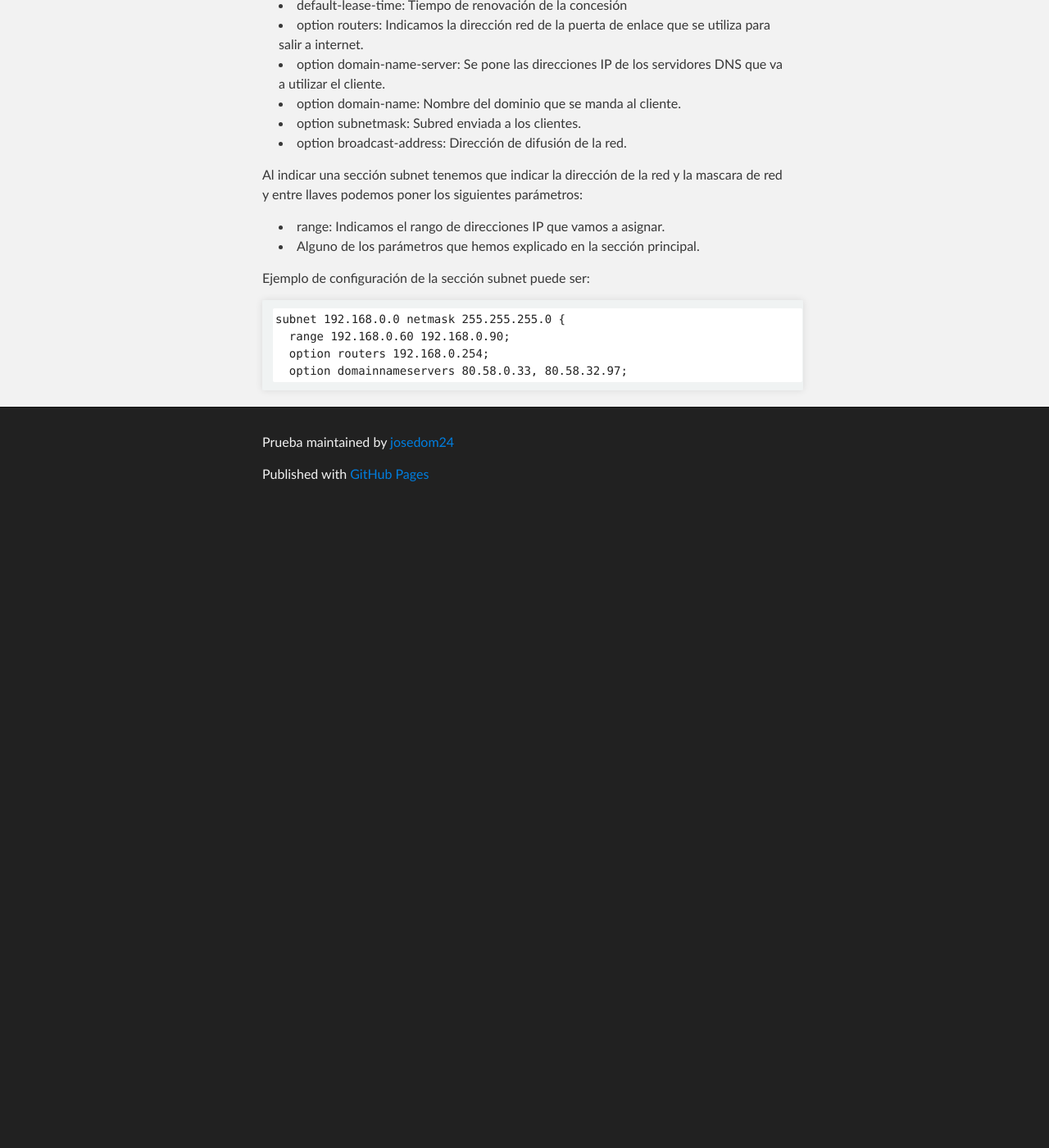
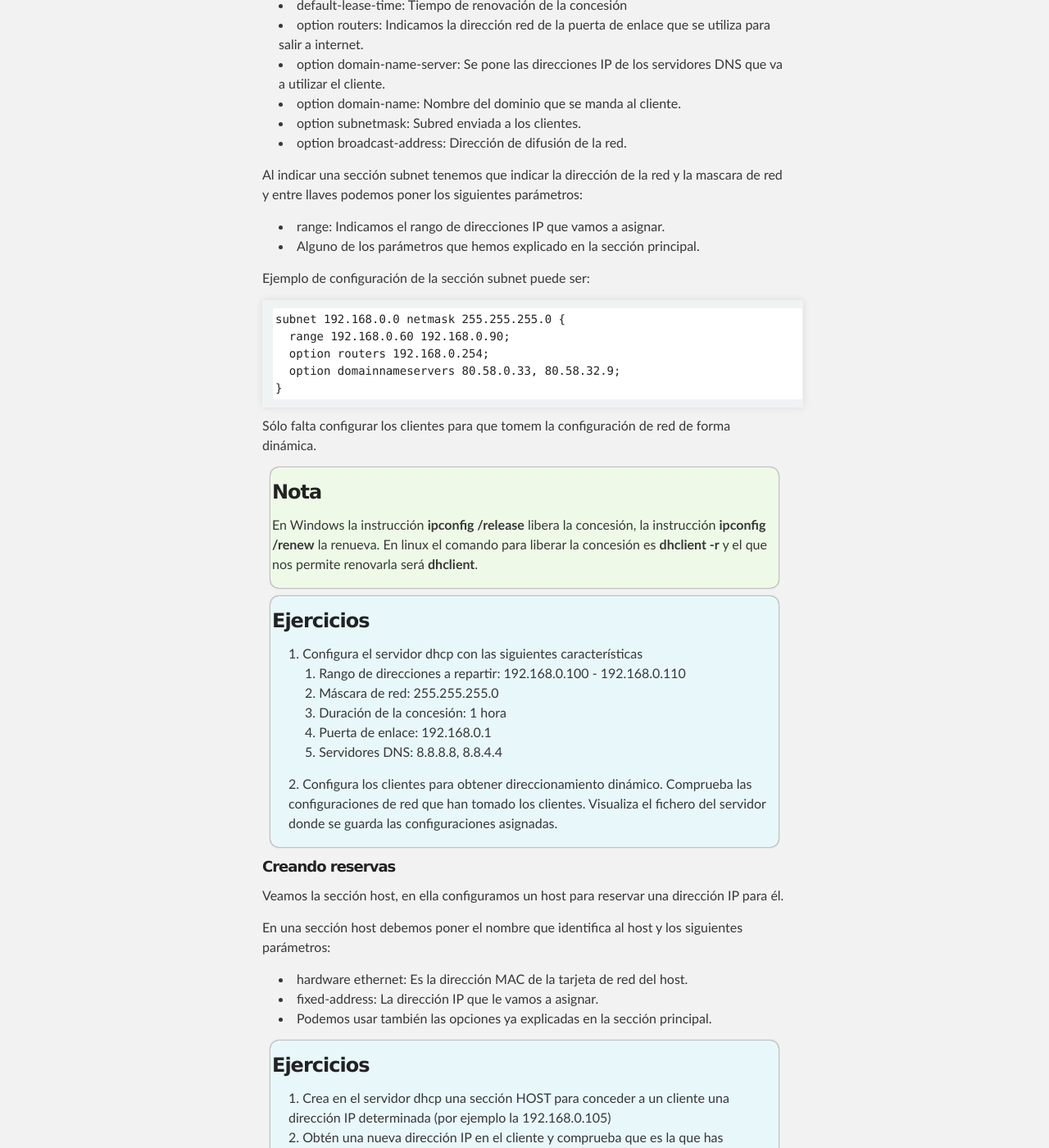
Before and after one commit to josedom24/josedom24.github.io, a Jekyll site: the page built from mod/serviciosgs/e_dhcp_1.md, in a window 1280 px wide and 1400 px high, scrolled down 1275 px. Shown: the whole window at 82% size. Built offline with Jekyll 4.4.1, drawn with Linux system fonts in a browser that asks for light colours; before the commit the page ends 1900 px from its top, so only the background shows below that; some of the changed text lies outside the part shown.

Commit message:
Update e_dhcp_1.md

```diff
--- a/mod/serviciosgs/e_dhcp_1.md
+++ b/mod/serviciosgs/e_dhcp_1.md
@@ -61,4 +61,43 @@ Ejemplo de configuración de la sección subnet puede ser:
 	subnet 192.168.0.0 netmask 255.255.255.0 {
 	  range 192.168.0.60 192.168.0.90;
 	  option routers 192.168.0.254;
-	  option domain­name­servers 80.58.0.33, 80.58.32.97;
+	  option domain­name­servers 80.58.0.33, 80.58.32.9;
+	}
+
+Sólo falta configurar los clientes para que tomem la configuración de red de forma dinámica.
+<div class='nota' markdown='1'>
+### Nota
+En Windows la instrucción **ipconfig /release** libera la concesión, la instrucción **ipconfig /renew** la renueva. En linux el comando para liberar la concesión es **dhclient -r** y el que nos permite renovarla será **dhclient**.
+</div>
+
+<div class='ejercicios' markdown='1'>
+### Ejercicios
+1. Configura el servidor dhcp con las siguientes características
+  * Rango de direcciones a repartir: 192.168.0.100 - 192.168.0.110
+  * Máscara de red: 255.255.255.0
+  * Duración de la concesión: 1 hora
+  * Puerta de enlace: 192.168.0.1
+  * Servidores DNS: 8.8.8.8, 8.8.4.4
+2. Configura los clientes para obtener direccionamiento dinámico. Comprueba las configuraciones de red que han tomado los clientes. Visualiza el fichero del servidor donde se guarda las configuraciones asignadas.
+</div>
+
+##### Creando reservas
+
+Veamos la sección host, en ella configuramos un host para reservar una dirección IP para él.
+
+En una sección host debemos poner el nombre que identifica al host y los siguientes parámetros:
+* hardware ethernet: Es la dirección MAC de la tarjeta de red del host.
+* fixed-address: La dirección IP que le vamos a asignar.
+* Podemos usar también las opciones ya explicadas en la sección principal.
+<div class='ejercicios' markdown='1'>
+### Ejercicios
+1. Crea en el servidor dhcp una sección HOST para conceder a un cliente una dirección IP determinada (por ejemplo la 192.168.0.105)
+2. Obtén una nueva dirección IP en el cliente y comprueba que es la que has asignado por medio de la sección host.
+</div>
+<div class='ejercicios' markdown='1'>
+### Realiza las siguientes comprobaciones
+Vamos a comprobar que ocurre con la configuración de los clientes en determinadas circunstacia, para ello vamos a poner un tiempo de conseción muy bajo.
+1. Los clientes toman una configuración, y a continuación apagamos el servidor dhcp. ¿qué ocurre con el cliente windows? ¿Y con el cliente linux?
+2. Los clientes toman una configuración, y a continuación cambiamos la configuración del servidor dhcp (por ejemplo el rango). ¿qué ocurre con el cliente windows? ¿Y con el cliente linux?
+</div>
+[Volver](index)
```
